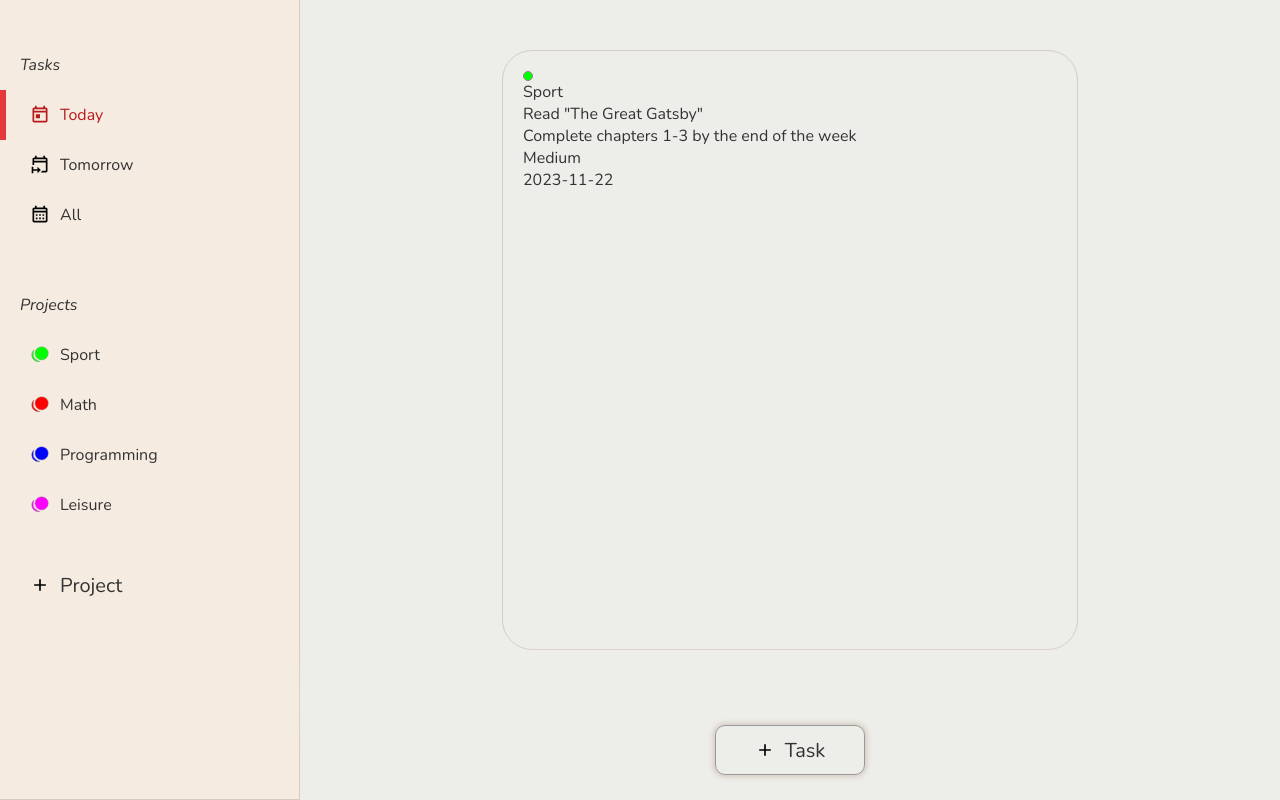
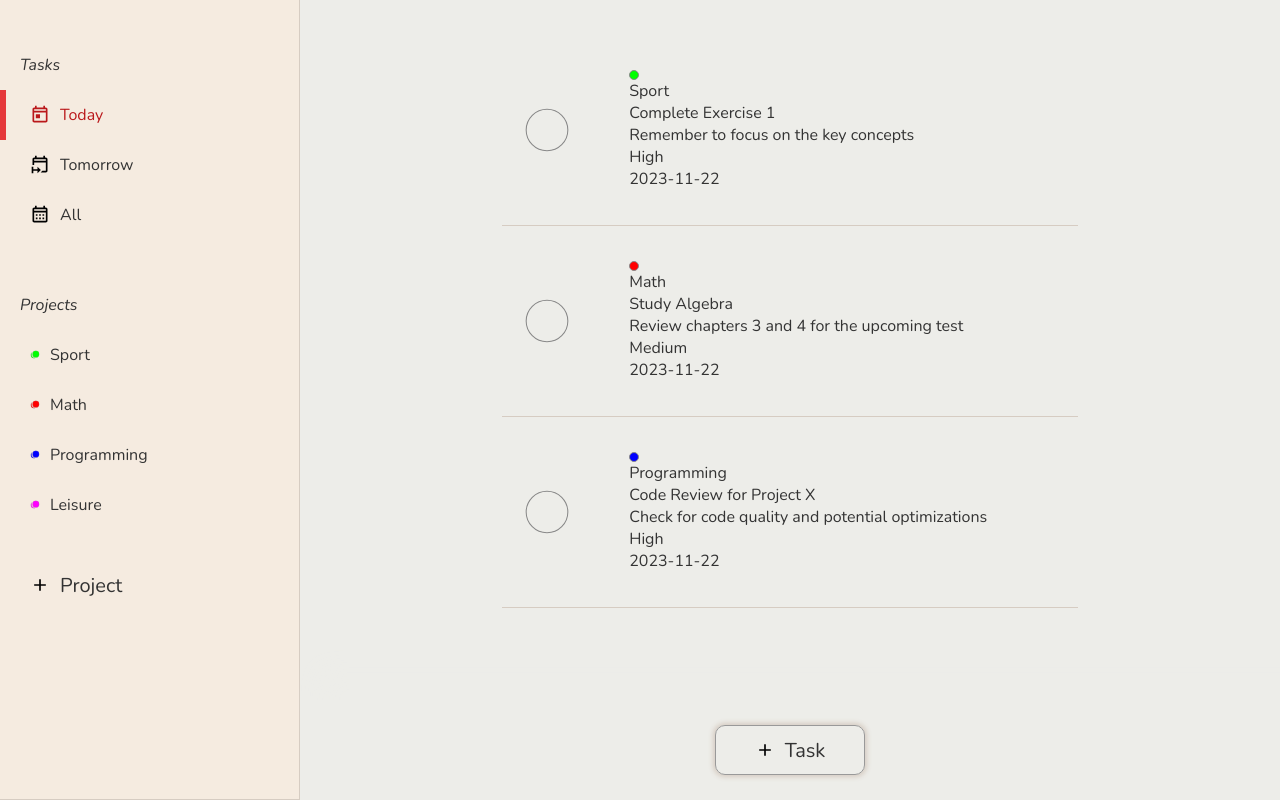
Before and after one commit to sevleo/TOP-NovaTask, a website built with webpack: page src/index.html in a window 1280 px wide. Built offline with nearby package versions, Linux system fonts and the light colour scheme.

Commit message:
add checkboxes and animations

```diff
--- a/requirements.txt
+++ b/requirements.txt
@@ -45,3 +45,7 @@ add today date in today view
 add tomorrow date in tomorrow view
 add ability to delete projects
 add responsive design
+change clicking area of New Task button
+add filler if there are no tasks in a view
+remove clickability from an active view
+figure out a way to make scroll stay on top of the shadow
--- a/src/index.js
+++ b/src/index.js
@@ -110,6 +110,10 @@ const TaskModule = (function() {
     }
 
 
+    // const today = new Date();
+    // const tomorrow = new Date(new Date().getTime() + 24 * 60 * 60 * 1000);
+    // const dayAfterTomorrow = new Date(new Date().getTime() + 48 * 60 * 60 * 1000);
+
     let tasks = [
         {
             id: 1,
@@ -119,7 +123,7 @@ const TaskModule = (function() {
             title: 'Complete Exercise 1',
             notes: 'Remember to focus on the key concepts',
             priority: 'High',
-            date: '2023-11-15',
+            date: '2023-11-22',
         },
         {
             id: 2,
@@ -129,7 +133,7 @@ const TaskModule = (function() {
             title: 'Study Algebra',
             notes: 'Review chapters 3 and 4 for the upcoming test',
             priority: 'Medium',
-            date: '2023-11-21',
+            date: '2023-11-22',
         },
         {
             id: 3,
@@ -139,7 +143,7 @@ const TaskModule = (function() {
             title: 'Code Review for Project X',
             notes: 'Check for code quality and potential optimizations',
             priority: 'High',
-            date: '2023-11-21',
+            date: '2023-11-22',
         },
         {
             id: 4,
@@ -149,7 +153,7 @@ const TaskModule = (function() {
             title: 'Buy groceries',
             notes: 'Milk, eggs, bread, and fruits',
             priority: 'Low',
-            date: '2023-11-20',
+            date: '2023-11-23',
         },
         {
             id: 5,
@@ -159,7 +163,7 @@ const TaskModule = (function() {
             title: 'Read "The Great Gatsby"',
             notes: 'Complete chapters 1-3 by the end of the week',
             priority: 'Medium',
-            date: '2023-11-22',
+            date: '2023-11-23',
         },
         {
             id: 6,
@@ -169,7 +173,7 @@ const TaskModule = (function() {
             title: 'Prepare presentation slides',
             notes: 'Incorporate feedback from team members',
             priority: 'High',
-            date: '2023-11-25',
+            date: '2023-11-23',
         },
         {
             id: 7,
@@ -179,7 +183,7 @@ const TaskModule = (function() {
             title: 'Practice guitar',
             notes: 'Learn new chords and practice scales',
             priority: 'Medium',
-            date: '2023-11-28',
+            date: '2023-11-24',
         },
         {
             id: 8,
@@ -189,7 +193,7 @@ const TaskModule = (function() {
             title: 'Write documentation',
             notes: 'Document the new API endpoints',
             priority: 'High',
-            date: '2023-11-30',
+            date: '2023-11-24',
         },
 
 
@@ -891,7 +895,7 @@ const DOMModule = (function () {
          // Render tasks
         function createTasks(tasks) {
 
-            const taskLineItems = document.querySelectorAll('.task');
+            const taskLineItems = document.querySelectorAll('.task, .task-divider');
             if (taskLineItems) {
                 taskLineItems.forEach(item => {
                     item.remove();
@@ -902,11 +906,46 @@ const DOMModule = (function () {
             let sub_counter = 0;
 
             tasks.forEach(element => {
+
+
                 const rightFirstSection = document.querySelector('.right-first-section');
                 const taskLineItem = document.createElement('div');
                 taskLineItem.classList.add('task');
                 taskLineItem.classList.add('hidden');
                 rightFirstSection.append(taskLineItem);
+
+                const taskLineItemLeftSection = document.createElement('div');
+                taskLineItemLeftSection.classList.add('task-left-section');
+                taskLineItemLeftSection.classList.add('unchecked');
+                taskLineItemLeftSection.innerHTML = `<svg xmlns="http://www.w3.org/2000/svg" viewBox="0 0 24 24">
+                <title>check-circle-outline</title>
+                <!-- Outer circle -->
+                <circle cx="12" cy="12" r="10" stroke="currentColor" stroke-width="0.5" fill="none" />
+
+                <!-- Checkmark path -->
+                <path d="M7,13.5 L10,16.5 L17,9.5" stroke="currentColor" stroke-width="0.5" fill="none" />
+                </svg>`;
+
+                taskLineItemLeftSection.addEventListener('click', function() {
+                    if (taskLineItemLeftSection.classList.contains('unchecked')) {
+                        taskLineItemLeftSection.classList.remove('unchecked');
+                        taskLineItemLeftSection.classList.add('checked');
+                    } else {
+                        taskLineItemLeftSection.classList.remove('checked');
+                        taskLineItemLeftSection.classList.add('unchecked');
+                    }
+                })
+
+                taskLineItem.append(taskLineItemLeftSection);
+
+                const taskLineItemRightSection = document.createElement('div');
+                taskLineItemRightSection.classList.add('task-right-section');
+                taskLineItem.append(taskLineItemRightSection);
+
+                const taskLineItemDivider = document.createElement('div');
+                taskLineItemDivider.classList.add('task-divider');
+                taskLineItemDivider.classList.add('hidden');
+                rightFirstSection.append(taskLineItemDivider);
 
                 const taskFieldsTemplate = [
                     {
@@ -948,7 +987,7 @@ const DOMModule = (function () {
                     taskField.classList.add('hidden');
                     taskField.textContent = field.textContent;
                     taskField.style.backgroundColor = field.color;
-                    taskLineItem.append(taskField);
+                    taskLineItemRightSection.append(taskField);
                     if (field.child_elements) {
                         field.child_elements.forEach(child_element => {
                             const child_div = document.createElement('div');
@@ -960,7 +999,7 @@ const DOMModule = (function () {
                     }
                     setTimeout(() => {
                         taskField.classList.remove('hidden');
-                      }, 40 * sub_counter);
+                      }, 20 * sub_counter);
                     sub_counter = sub_counter + 1;
 
                 });
@@ -968,6 +1007,10 @@ const DOMModule = (function () {
                     taskLineItem.classList.remove('hidden');
                   }, 80 * counter);
                 counter = counter + 1;
+
+                setTimeout(() => {
+                    taskLineItemDivider.classList.remove('hidden');
+                  }, 100 * counter);
 
             });
         }
--- a/src/styles.css
+++ b/src/styles.css
@@ -36,7 +36,32 @@
     /* Button colors */
     --button-hover: #ba181b28; /*used*/
     --button-active: #ba181b5b; /*used*/
+
+    --elements-hover: #ba181b28; /*used*/
 }
+
+
+::-webkit-scrollbar {
+    width: 4px;
+    border-radius: 5px;
+    z-index: 9999;
+  }
+
+  ::-webkit-scrollbar-thumb {
+      background: var(--accent-light); /* Change the color to your preference */
+      border-radius: 6px;
+      z-index: 9999;
+  }
+
+  ::-webkit-scrollbar:hover {
+      background: var(--background-light); /* Change the color to your preference */
+      z-index: 9999;
+  }
+
+  ::-webkit-scrollbar-thumb:hover {
+      background: var(--accent-dark); /* Change the color to your preference */
+      z-index: 9999;
+  }
 
 
 ::backdrop {
@@ -105,7 +130,9 @@ body {
     bottom: 0;
     width: 100%;
     left: 300px;
-    box-shadow: 0px -50px 40px -20px var(--background-light);
+    box-shadow: 0px -50px 24px -20px var(--background-light);
+    /* box-shadow: -150px -40px 21px -30px black; */
+
 }
 
 .main > .footer > .footer-left {
@@ -131,26 +158,92 @@ body {
 }
 
 .right-first-section > .task {
-    border: 1px solid var(--border-color);
-    border-radius: 30px;
+    /* border: 1px solid var(--border-color); */
+    /* border-radius: 5px; */
     padding: 20px;
-    flex: 1;
+    flex: 0;
     width: clamp(200px, 60%, 800px);
     opacity: 1;
     /* max-width: 500px; */
     transition: all 175ms ease-in;
+    display: flex;
+    justify-content: space-between;
+    align-items: center;
+    /* gap: 50px; */
 }
 
-.right-first-section > .task.hidden {
+.right-first-section > .task > .task-left-section {
+    width: 50px;
+    height: 50px;
+    cursor: pointer;
+    transition: transform 0.1s ease;
+
+    /* transition: all 1s ease; */
+}
+
+.right-first-section > .task > .task-left-section.checked svg path,
+.right-first-section > .task > .task-left-section.checked svg circle {
+    transition: all 0.3s ease;
+    stroke: green;
+    stroke-width: 1px;
+}
+
+.right-first-section > .task > .task-left-section.checked {
+    transform: scale(1.1);
+}
+
+.right-first-section > .task > .task-left-section.unchecked svg path {
     opacity: 0;
 }
 
-.right-first-section > .task > div {
+
+.right-first-section > .task > .task-left-section:hover {
+    transform: scale(1.1);
+    transition: transform 0.1s ease;
+}
+
+.right-first-section > .task > .task-left-section:hover path,
+.right-first-section > .task > .task-left-section:hover circle {
+    /* stroke: red; */
+    /* stroke-width: 1px; */
+    transition: all 0.3s ease-in-out;
+}
+
+.right-first-section > .task > .task-left-section > svg circle {
+    fill: none;
+    stroke: var(--text-muted);
+}
+
+.right-first-section > .task > .task-left-section > svg path {
+    fill: none;
+    stroke: var(--text-muted);
+}
+
+.right-first-section > .task > .task-right-section  {
+    width: 80%;
+}
+
+
+.right-first-section > .task-divider {
+    min-height: 1px;
+    width: 60%;
+    background-color: var(--border-color);
+    transition: all 175ms ease-in;
+    opacity: 1;
+}
+
+.right-first-section > .task.hidden,
+.right-first-section > .task-divider.hidden {
+    transition: all 175ms ease-in;
+    opacity: 0;
+}
+
+.right-first-section > .task > div > div {
     opacity: 1;
     transition: all 175ms ease-in;
 }
 
-.right-first-section > .task > div.hidden {
+.right-first-section > .task > div > div.hidden {
     opacity: 0;
 }
 
@@ -256,7 +349,7 @@ body {
 
 .left > .left-first-section li[data-active='false']:hover,
 .left > .left-second-section li:hover {
-    background-color: #ba181b28;
+    background-color: var(--elements-hover);
 }
 
 .left > .left-first-section li[data-active='true'] > div > svg {
@@ -685,7 +778,9 @@ dialog.displayed.new-task > form > .close-task-dialog {
 
 
 .icon {
-    width: 20px;
-    height: 20px;
+    width: 10px;
+    height: 10px;
     /* fill: red; */
+    display: flex;
+    justify-content: center;
 }
```
Also changed, not shown: dist/main.js.
